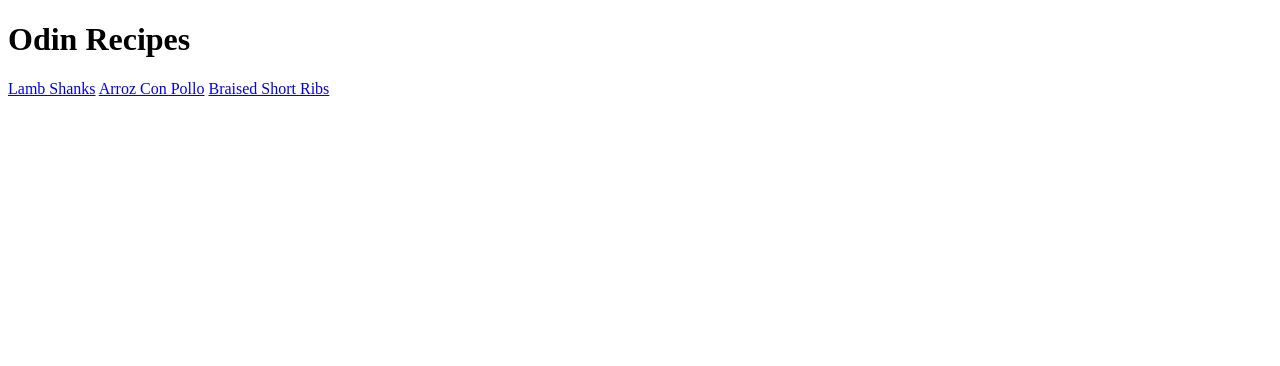
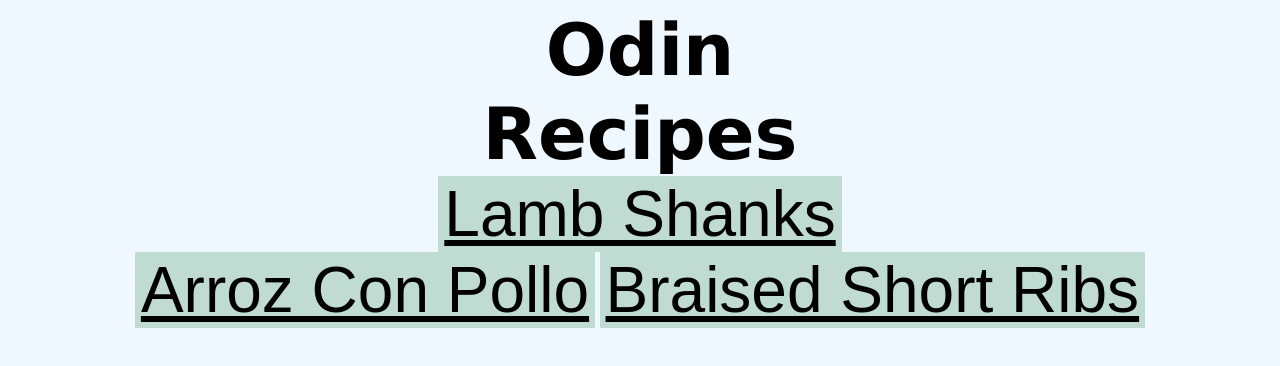
Before and after one commit to clut19/odin-recipes, a plain HTML site: page index.html in a window 1280 px wide. Drawn offline with Linux system fonts and the light colour scheme.

Commit message:
Update index and recipe pages

```diff
--- a/index.html
+++ b/index.html
@@ -4,11 +4,15 @@
     <meta charset="UTF-8">
     <meta name="viewport" content="width=device-width, initial-scale=1.0">
     <title>Document</title>
+    <link rel="stylesheet" href="style.css">
 </head>
-<body>
-    <h1>Odin Recipes</h1>
-    <a href="./recipes/lamb-shanks.html">Lamb Shanks</a>
-    <a href="./recipes/arroz-con-pollo.html">Arroz Con Pollo</a>
-    <a href="./recipes/short-ribs.html">Braised Short Ribs</a>
+<body class="indexBody">
+    <h1 class="headers">Odin Recipes</h1>
+    <div>
+        <button><a style="color: black;" href="./recipes/lamb-shanks.html">Lamb Shanks</a>
+            </button>
+        </div>
+    <button><a style="color: black;" href="./recipes/arroz-con-pollo.html">Arroz Con Pollo</a></button>
+    <button><a style="color:black;" href="./recipes/short-ribs.html">Braised Short Ribs</a></button>
 </body>
 </html>
--- /dev/null
+++ b/style.css
@@ -0,0 +1,27 @@
+* {
+    font-family: Arial, Helvetica, sans-serif;
+    text-align: center;
+    color: blue ;
+
+}
+
+.indexBody{
+    background-color: aliceblue;
+}
+.headers{
+    width: 500px;
+    margin: 0 auto;
+    text-align: center;
+    font-family: Verdana, Geneva, Tahoma, sans-serif;
+    font-size: 72px;
+    color: black;
+}
+
+.button1{
+    font-size: 24px;
+}
+button{
+    background-color: rgb(191, 219, 210);
+    border:0px;
+    font-size: 64px;
+}
```
Also changed, not shown: recipes/arroz-con-pollo.html (+8 -7 lines), recipes/lamb-shanks.html (+3 -1 lines), recipes/short-ribs.html (+3 -1 lines).
